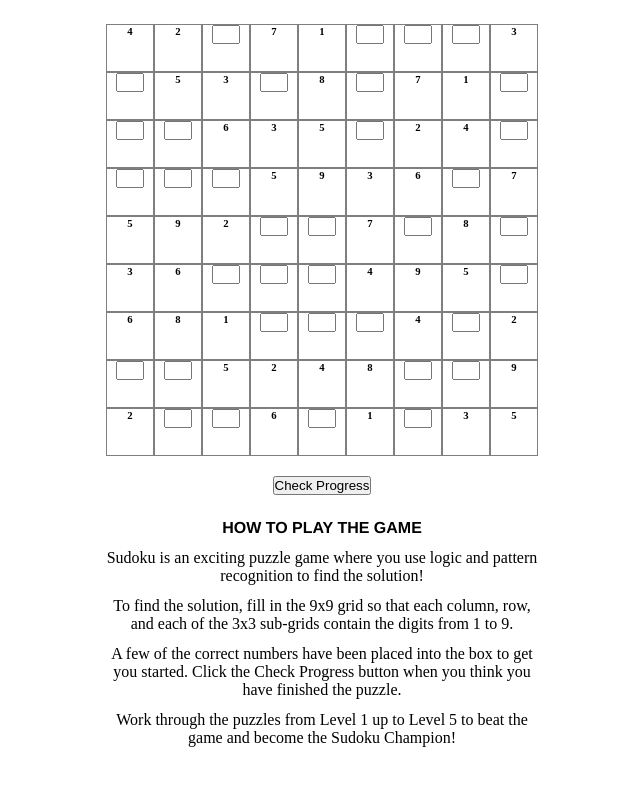
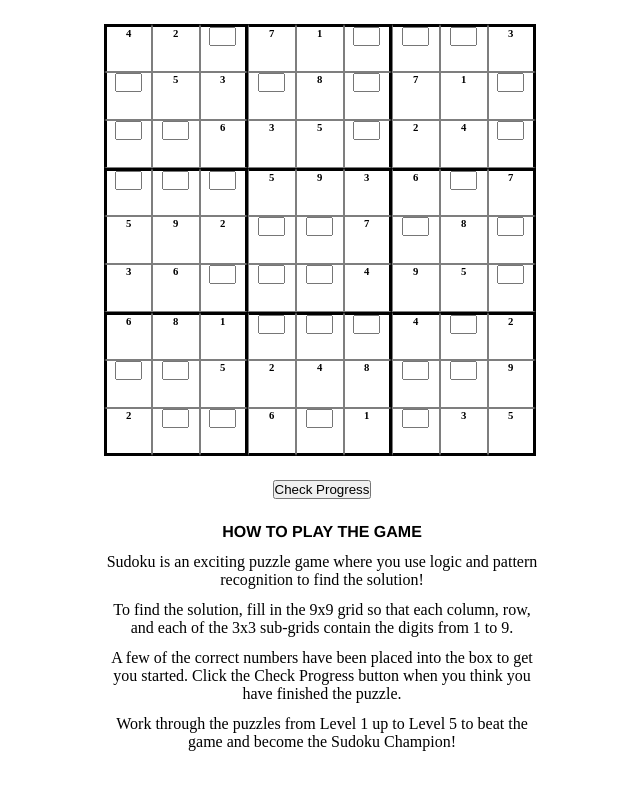
Before and after one commit to LukeEllis/sudoku-game, a plain HTML site: page index.html in a window 1280 px wide. Shown: the whole page, without its empty margins (318-958 px from the left). Drawn offline with nearby package versions, Linux system fonts and the light colour scheme.

Commit message:
Base CSS Styles Completed

```diff
--- a/css/main.css
+++ b/css/main.css
@@ -6,8 +6,8 @@
 }
 
 .game-board {
-  width: 27em;
-  height: 27em;
+  width: 27.3em;
+  height: 27.28em;
   margin: 1.5em auto 0 auto;
 }
 
@@ -23,9 +23,14 @@
 }
 
 .box {
-  width: 0em;
-  height: 0em;
-  border: .5px rgba(0, 0, 0, .5) solid;
+  float: left;
+  display: inline-block;
+  width: 9em;
+  height: 9em;
+  background: white;
+  border: 2px black solid;
+  margin: 0;
+  align-items: center;
 }
 
 .puzzle-piece {
@@ -56,3 +61,44 @@ p {
   width: 27em;
   clear: both;
 }
+
+.square:nth-child(1), .square:nth-child(2), .square:nth-child(3),
+.square:nth-child(4), .square:nth-child(5), .square:nth-child(6),
+.square:nth-child(7), .square:nth-child(8), .square:nth-child(9),
+.square:nth-child(28), .square:nth-child(29), .square:nth-child(30),
+.square:nth-child(31), .square:nth-child(32), .square:nth-child(33),
+.square:nth-child(34), .square:nth-child(35), .square:nth-child(36),
+.square:nth-child(55), .square:nth-child(56), .square:nth-child(57),
+.square:nth-child(58), .square:nth-child(59), .square:nth-child(60),
+.square:nth-child(61), .square:nth-child(62), .square:nth-child(63)
+{
+  border-top: 3px black solid;
+}
+
+.square:nth-child(73), .square:nth-child(74), .square:nth-child(75),
+.square:nth-child(76), .square:nth-child(77), .square:nth-child(78),
+.square:nth-child(79), .square:nth-child(80), .square:nth-child(81)
+{
+  border-bottom: 3px black solid;
+}
+
+
+.square:nth-child(9), .square:nth-child(18), .square:nth-child(27),
+.square:nth-child(36), .square:nth-child(45), .square:nth-child(54),
+.square:nth-child(63), .square:nth-child(72), .square:nth-child(81),
+.square:nth-child(3), .square:nth-child(12), .square:nth-child(21),
+.square:nth-child(6), .square:nth-child(15), .square:nth-child(24),
+.square:nth-child(30), .square:nth-child(39), .square:nth-child(48),
+.square:nth-child(33), .square:nth-child(42), .square:nth-child(51),
+.square:nth-child(57), .square:nth-child(66), .square:nth-child(75),
+.square:nth-child(60), .square:nth-child(69), .square:nth-child(78)
+{
+  border-right: 3px black solid;
+}
+
+.square:nth-child(1), .square:nth-child(10), .square:nth-child(19),
+.square:nth-child(28), .square:nth-child(37), .square:nth-child(46),
+.square:nth-child(55), .square:nth-child(64), .square:nth-child(73)
+{
+  border-left: 3px black solid;
+}
```
